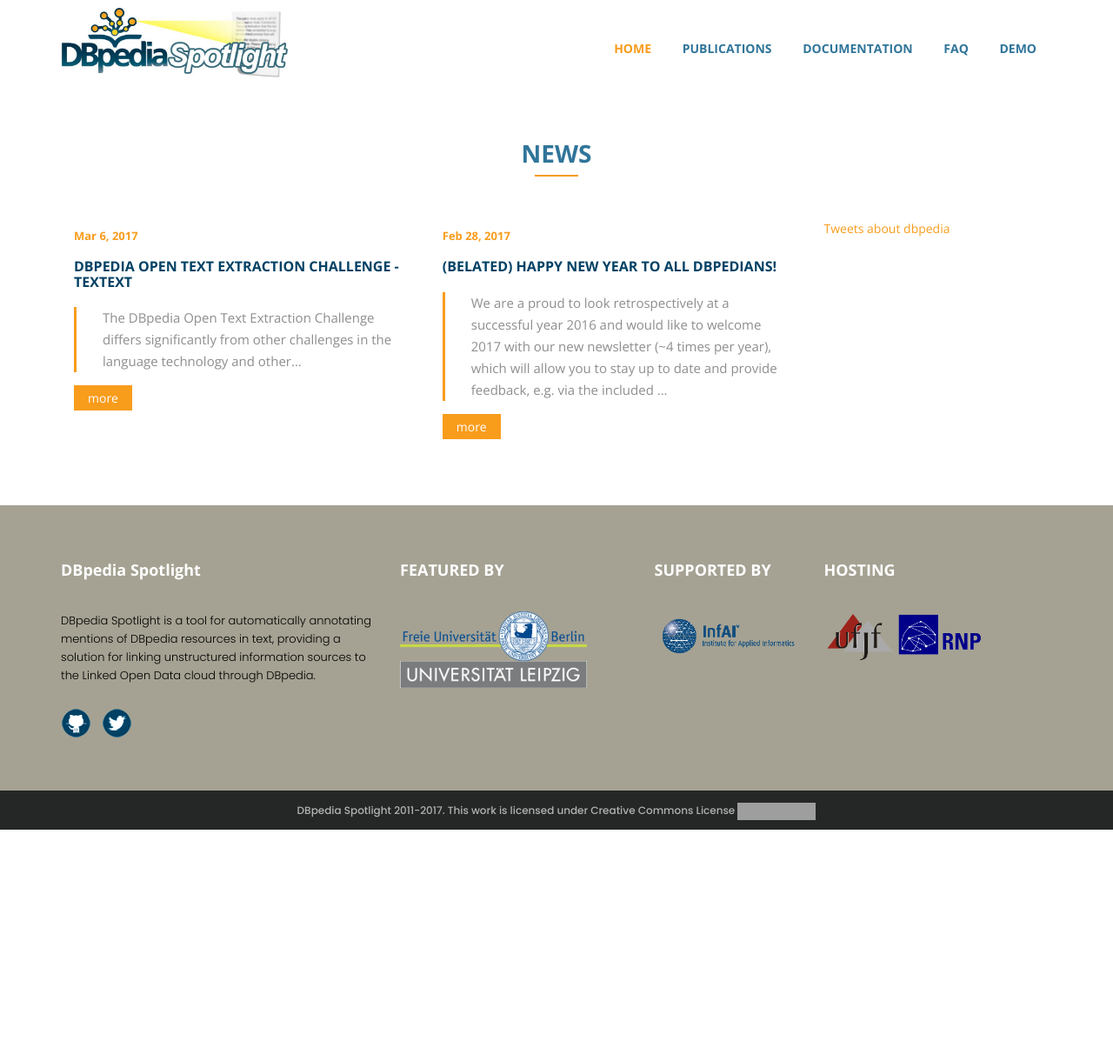
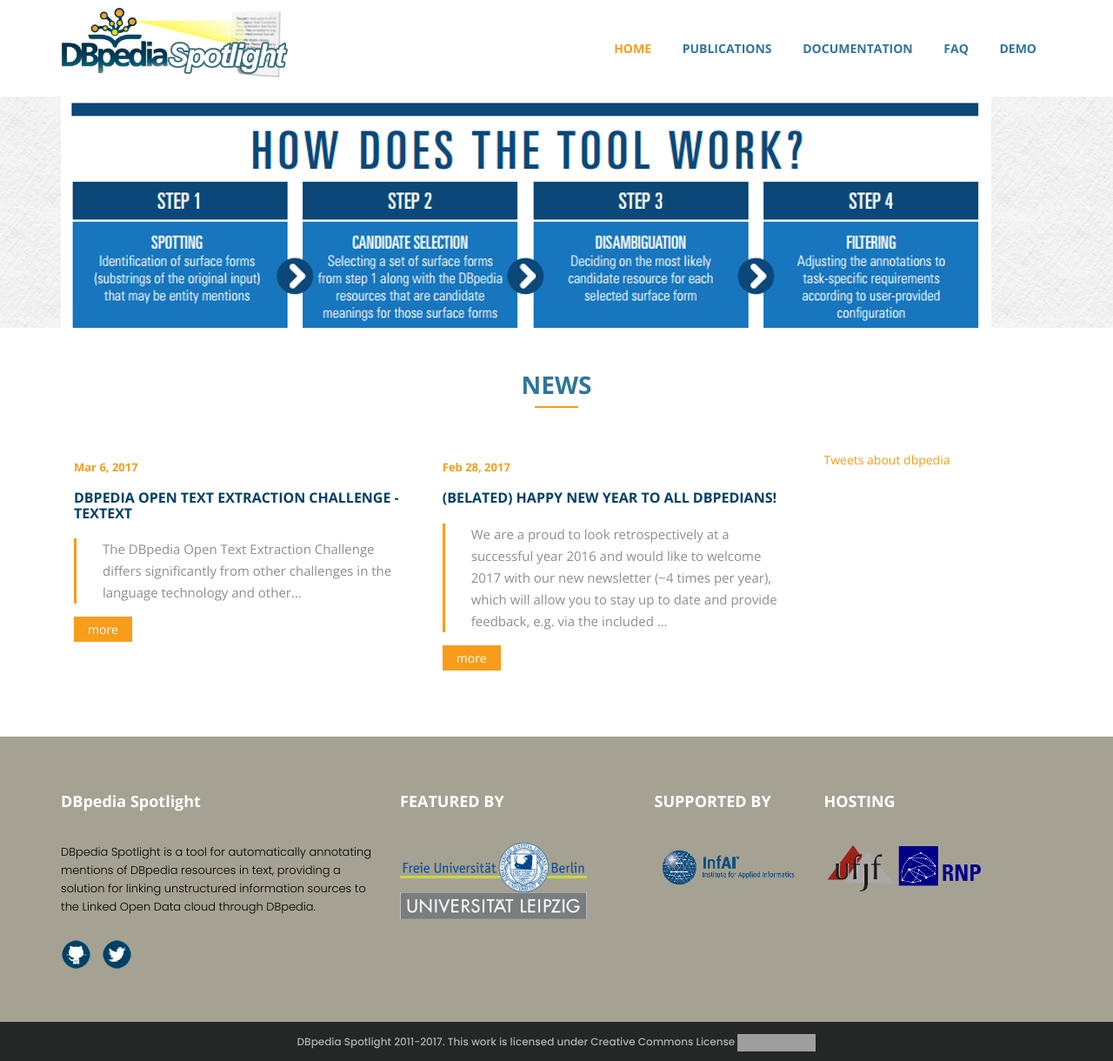
Before and after one commit to dbpedia-spotlight/dbpedia-spotlight.github.io, a Jekyll site: the page built from index.html, in a window 1280 px wide. Shown: the whole page at 87% size. Built offline with Jekyll 4.4.1, drawn with Linux system fonts in a browser that asks for light colours; comment, search, counter and statistics services are not loaded; before the commit the page ends 954 px from its top, so only the background shows below that; grey boxes are pictures that could not be loaded.

Commit message:
How it works?

```diff
--- a/index.html
+++ b/index.html
@@ -4,10 +4,9 @@
 <body id="body" class="home_2">
     <div class="main_slider ">
         <div class="container ">
-
+            <img src="/img/how_it_works.png"/>
         </div>
     </div>
-
     <section class="notice-area">
         <div class="content-block section-padding">
             <div class="container">
```
Also changed, not shown: img/how_it_works.png (added).
